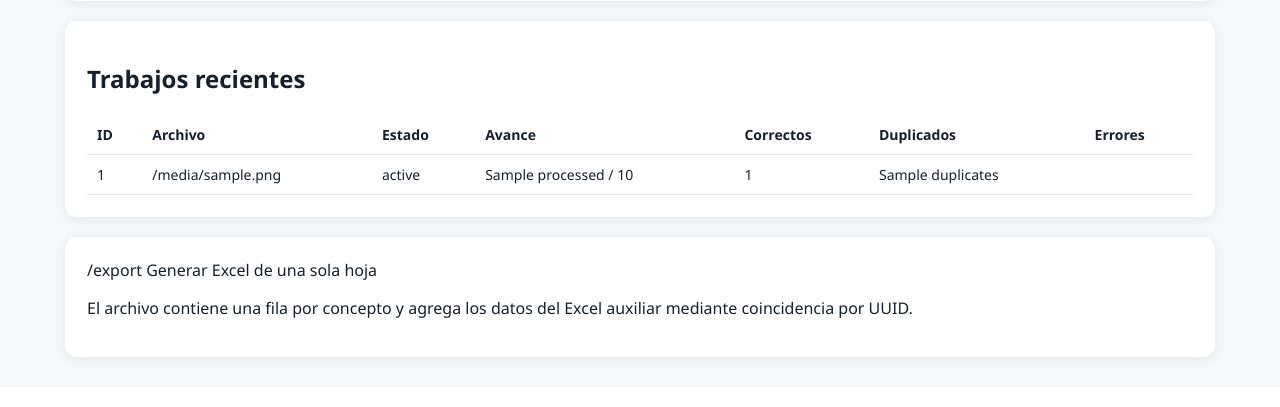
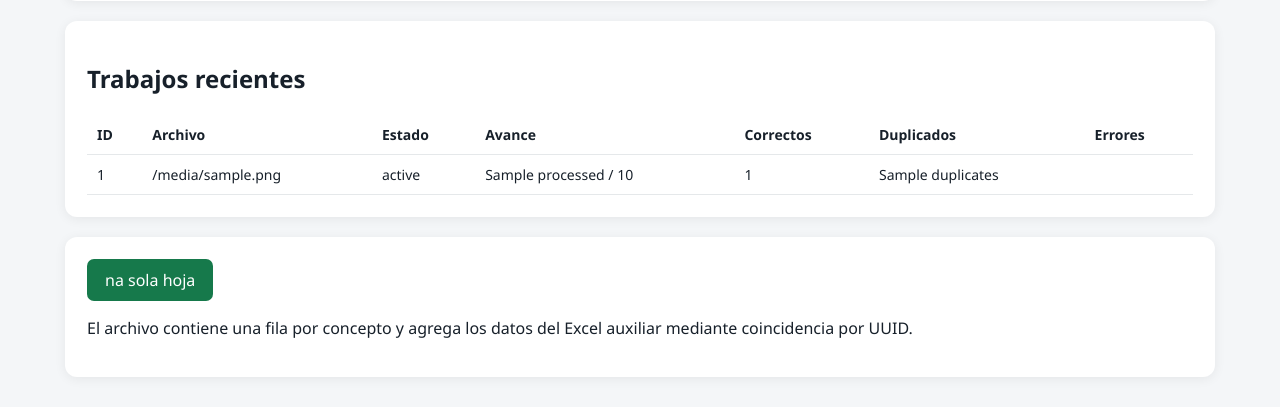
Before and after one commit to leobardoparra24-pixel/LeoCom, a FastAPI app: template app/templates/index.html in a window 1280 px wide. Shown: the part 682-1089 px from the top of the page. Before the commit the page ends 1048 px from the top, so only its background shows below. Run offline with FastAPI, Linux system fonts and the light colour scheme; the template is opened without the code that fills it: most values are stand-ins (such as "Sample title", 1, 10 or a date in 2020).

Commit message:
Update index.html

```diff
--- a/app/templates/index.html
+++ b/app/templates/index.html
@@ -168,10 +168,8 @@
         </section>
 
         <section class="card">
-            /export
-                Generar Excel de una sola hoja
-            </a>
-
+            <a class="btn" href="/export">na sola hoja
+</a>
             <p>
                 El archivo contiene una fila por concepto y agrega los datos
                 del Excel auxiliar mediante coincidencia por UUID.
```
